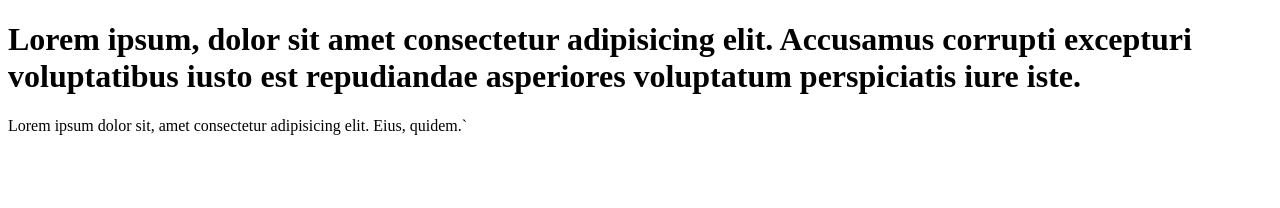
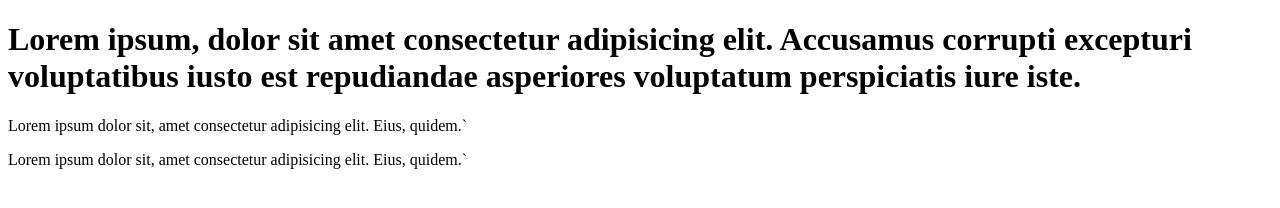
Before and after one commit to faysalahmed93/UnderStandingTheGitConcept, a plain HTML site: page index.html in a window 1280 px wide. Drawn offline with Linux system fonts and the light colour scheme.

Commit message:
Update index.html

```diff
--- a/index.html
+++ b/index.html
@@ -13,6 +13,10 @@
         repudiandae asperiores voluptatum perspiciatis iure iste.</h1>
 
     <p>Lorem ipsum dolor sit, amet consectetur adipisicing elit. Eius, quidem.`</p>
+
+    <p>Lorem ipsum dolor sit, amet consectetur adipisicing elit. Eius, quidem.`</p>
+
+
 </body>
 
 </html>
```
